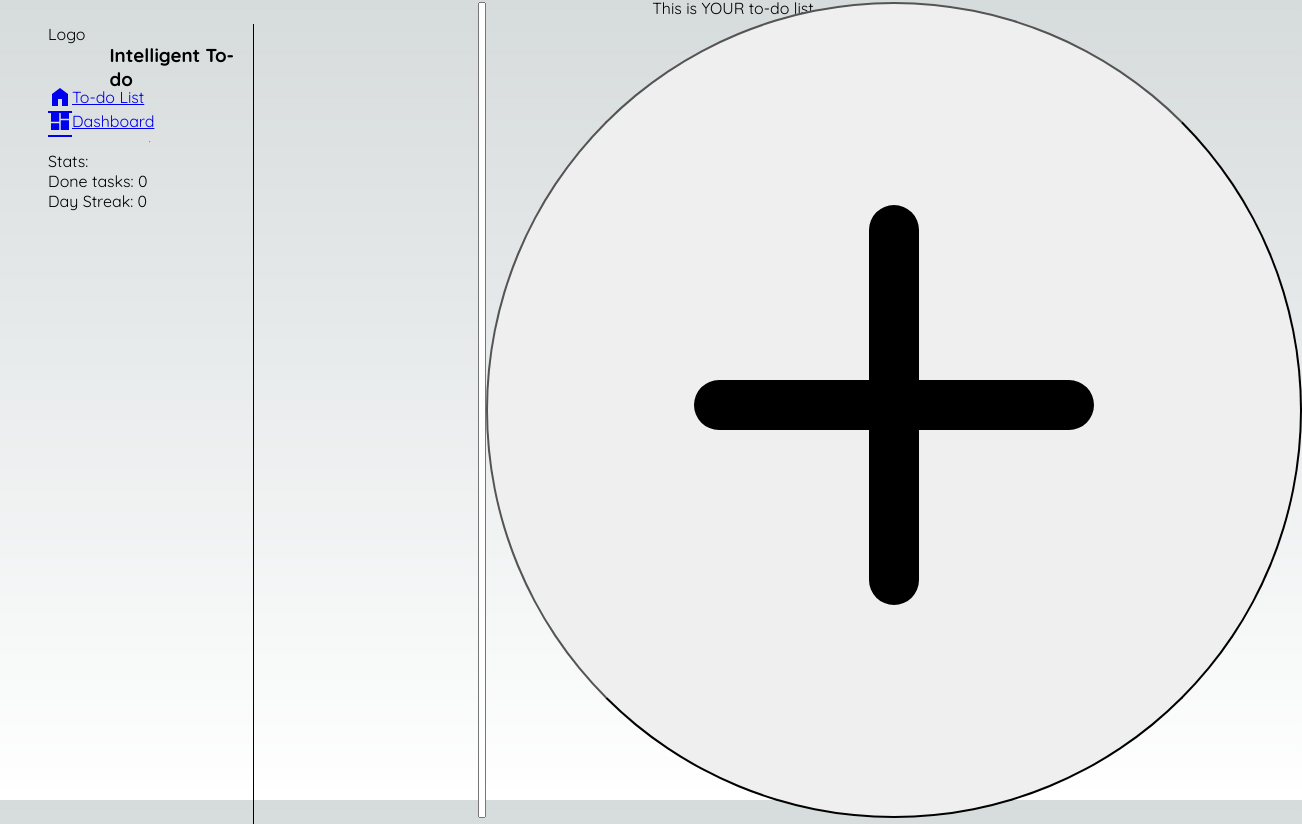
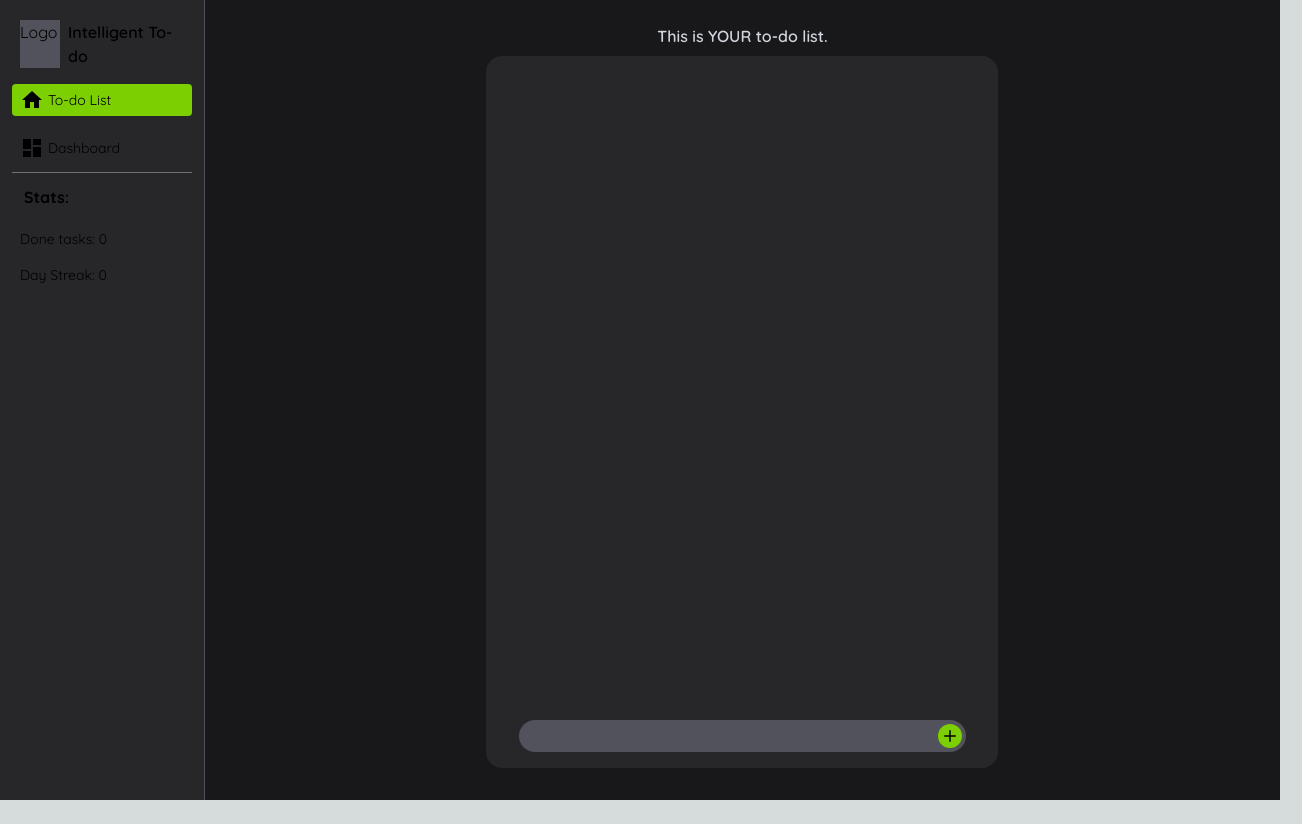
Before and after one commit to coderarda/nextjs-todo-app, a Next.js app: page / in a window 1280 px wide. Shown: the whole page, 1302 px wide, since content can reach past the window. After the commit the page ends 800 px from the top, so only its background shows below. Built offline with nearby package versions, Linux system fonts and the light colour scheme.

Commit message:
feat: todo removal added

```diff
--- a/package.json
+++ b/package.json
@@ -13,11 +13,15 @@
     "@types/react": "19.2.8",
     "@types/react-dom": "19.2.3",
     "autoprefixer": "10.4.23",
+    "material-icons": "^1.13.4",
     "next": "16.1.1",
     "postcss": "8.5.6",
     "react": "19.2.3",
     "react-dom": "19.2.3",
     "tailwindcss": "4.1.18",
     "typescript": "5.9.3"
+  },
+  "devDependencies": {
+    "@tailwindcss/postcss": "^4.3.3"
   }
 }
--- a/pnpm-workspace.yaml
+++ b/pnpm-workspace.yaml
@@ -1,2 +1,2 @@
-onlyBuiltDependencies:
-  - sharp
+allowBuilds:
+  sharp: true
--- a/postcss.config.js
+++ b/postcss.config.js
@@ -1,6 +1,5 @@
 module.exports = {
   plugins: {
-    tailwindcss: {},
-    autoprefixer: {},
+    '@tailwindcss/postcss': {},
   },
 }
--- a/src/app/globals.css
+++ b/src/app/globals.css
@@ -1,16 +1,6 @@
-@import url("https://fonts.googleapis.com/css2?family=Material+Symbols+Outlined:opsz,wght,FILL,GRAD@20..48,100..700,0..1,-50..200");
+@import "tailwindcss";
+@import 'material-icons/iconfont/material-icons.css';
 
-.material-symbols-outlined {
-  font-variation-settings:
-  'FILL' 1,
-  'wght' 400,
-  'GRAD' 0,
-  'opsz' 48
-}
-
-@tailwind base;
-@tailwind components;
-@tailwind utilities;
 
 :root {
   --foreground-rgb: 0, 0, 0;
--- a/src/components/NavLink.tsx
+++ b/src/components/NavLink.tsx
@@ -13,7 +13,7 @@ export function NavLink(props: NavLinkProps) {
     return(
         <li className={`w-full p-1 my-2 hover:bg-lime-500 flex flex-row rounded transition ease-linear duration-150 justify-start ${usePathname() == props.href ? "bg-lime-500" : ""}`}>
             <Link href={props.href} className="w-full inline-flex items-center flex-row">
-                <span className="material-symbols-outlined ml-1">
+                <span className="material-icons ml-1">
                     {props.icon}
                 </span>
                 <span className="text-sm ml-1">{props.title}</span>
--- a/src/components/TodoInterface.tsx
+++ b/src/components/TodoInterface.tsx
@@ -5,29 +5,30 @@ import { TodoItem } from "./TodoItem";
 import { AddIcon } from "./AddIcon";
 
 export function TodoInterface() {
-  const [items, setItems] = useState<ReactElement[]>([]);
+  const [items, setItems] = useState<string[]>([]);
   const textRef = useRef<HTMLInputElement>(null);
   const pushTodo = (todoTitle: string) => {
     if (!/^\s/g.test(todoTitle) && todoTitle.length != 0) {
-      setItems([...items, TodoItem({ title: todoTitle })]);
+      setItems([...items, todoTitle]);
     }
   }
 
   return (
-    <div className="bg-zinc-800 w-[40vw] flex m-2 justify-end flex-col h-full rounded-2xl">
-      <ul className="inline-flex h-full justify-start mt-2 flex-col">
-        {items.map((el) => {
-          return el
-        })}
+    <div className="bg-zinc-800 w-[40vw] flex m-2 justify-center flex-col h-full rounded-2xl p-2">
+      <ul className="flex-1 overflow-y-auto flex flex-col-reverse">
+        {items.map((title, i) => (
+          <TodoItem key={i} title={title} onRemove={() => setItems(items.filter((_, idx) => idx !== i))} />
+        ))}
       </ul>
-      <div className="rounded-full m-2 flex flex-row p-1 bg-zinc-600">
-        <input title="Add todo..." type="text" ref={textRef} className="ml-2 text-white focus:outline-none bg-zinc-600 w-full" />
+      <div className="rounded-full mx-auto my-2 flex flex-row p-1 bg-zinc-600 w-[90%]">
+        <input title="Add todo..." type="text" ref={textRef} onKeyDown={(e) => { if (e.key === 'Enter') { e.preventDefault(); pushTodo(textRef.current?.value as string); textRef.current!.value = ''; } }} className="ml-2 text-white focus:outline-none bg-zinc-600 w-full" />
         <button
           type="button"
           className="rounded-full aspect-square h-6 flex flex-row justify-center bg-lime-500"
           onClick={(e) => {
             e.preventDefault();
             pushTodo(textRef.current?.value as string);
+            textRef.current!.value = '';
           }}
         >
           <AddIcon className="h-6 w-6" />
--- a/src/components/TodoItem.tsx
+++ b/src/components/TodoItem.tsx
@@ -1,18 +1,14 @@
 import React from "react";
 
-export function TodoItem({ title }: { title: string }) {
+export function TodoItem({ title, onRemove }: { title: string; onRemove?: () => void }) {
     return (
         <li className="inline-flex flex-row p-2 mx-3 my-1 justify-start rounded items-center bg-lime-600 hover:bg-lime-500 ease-linear duration-200">
-            <div className="rounded-sm h-5 aspect-square flex flex-row justify-center bg-zinc-300">
-                <input type="checkbox" className="peer aspect-square opacity-0 w-5 absolute cursor-pointer" />
-                <div className="invisible w-fit rounded-sm peer-checked:visible cursor-pointer flex flex-col justify-center peer-checked:bg-green-600 flex-1">
-                    <div className="ml-0.5 flex h-fit flex-col justify-center">
-                        <div className="w-3.5 h-[2px] rounded-full bg-white -rotate-[45deg] mb-[1px] ml-[4px] absolute"></div>
-                        <div className="w-2 h-[2px] mt-[2px] rounded-full bg-white rotate-[45deg] absolute"></div>
-                    </div>
-                </div>
-            </div>
-            <span className="ml-2 text-sm">{title}</span>
+            <label className="relative h-6 w-6 rounded-md border-2 border-white/40 bg-white/10 hover:bg-white/20 transition-colors flex items-center justify-center cursor-pointer">
+                <input type="checkbox" className="peer absolute opacity-0 h-6 w-6 cursor-pointer" />
+                <svg className="w-4 h-4 text-white opacity-0 peer-checked:opacity-100 transition-opacity" fill="none" stroke="currentColor" strokeWidth="3" viewBox="0 0 24 24"><path strokeLinecap="round" strokeLinejoin="round" d="M5 13l4 4L19 7" /></svg>
+            </label>
+            <span className="ml-2 text-sm flex-1">{title}</span>
+            <button onClick={onRemove} className="ml-2 text-xs bg-red-500 hover:bg-red-600 text-white px-2 py-0.5 rounded">Remove</button>
         </li>
     );
 }
--- a/tailwind.config.js
+++ /dev/null
@@ -1,18 +0,0 @@
-/** @type {import('tailwindcss').Config} */
-module.exports = {
-  content: [
-    './src/pages/**/*.{js,ts,jsx,tsx,mdx}',
-    './src/components/**/*.{js,ts,jsx,tsx,mdx}',
-    './src/app/**/*.{js,ts,jsx,tsx,mdx}',
-  ],
-  theme: {
-    extend: {
-      backgroundImage: {
-        'gradient-radial': 'radial-gradient(var(--tw-gradient-stops))',
-        'gradient-conic':
-          'conic-gradient(from 180deg at 50% 50%, var(--tw-gradient-stops))',
-      },
-    },
-  },
-  plugins: [],
-}
```
Also changed, not shown: 1 other file (tests, documents, lock files or other folders).
